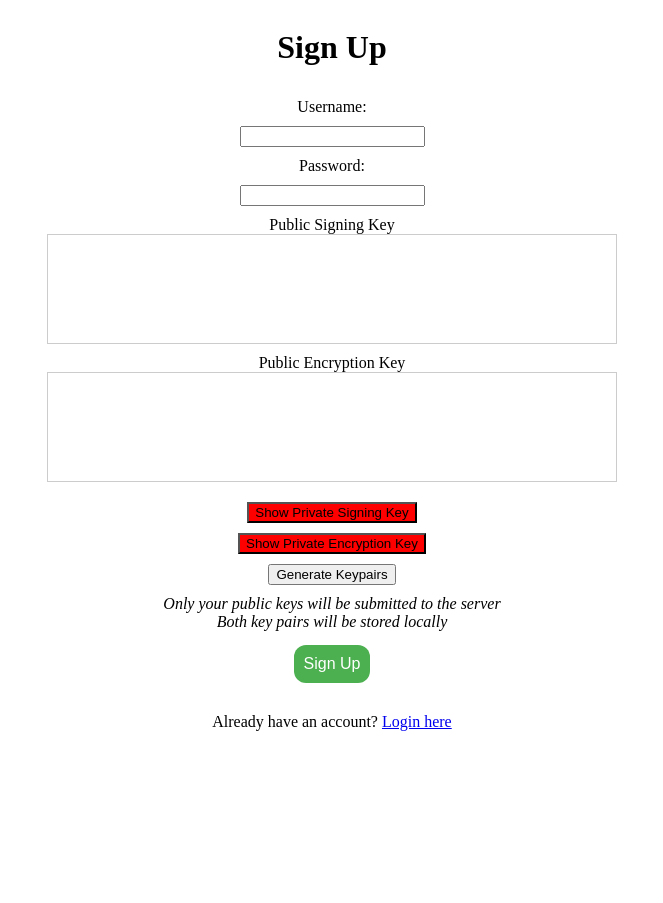
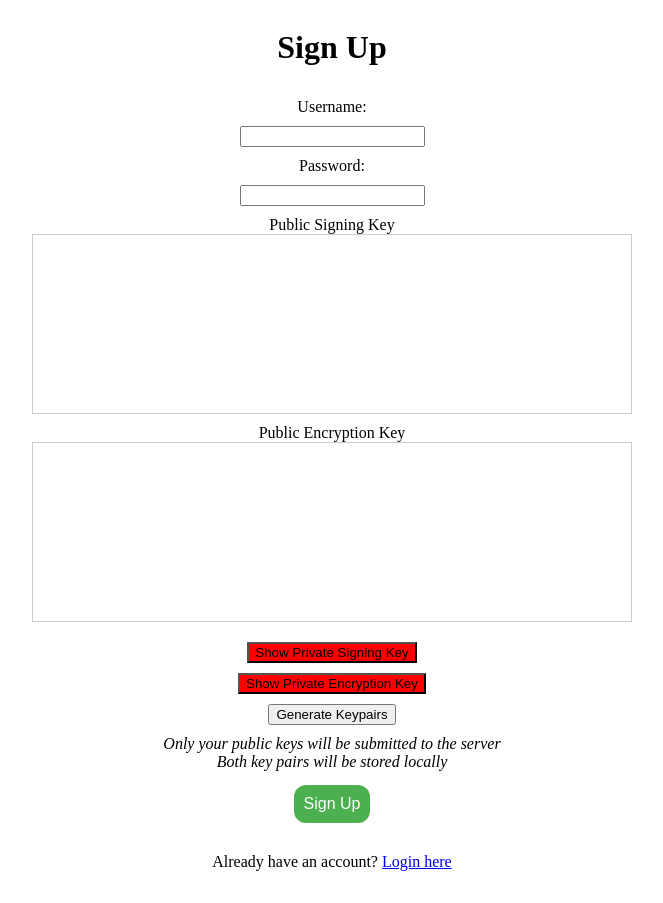
Before and after one commit to dlaffey1/CyberSecurity_File_Transfer, a Flask app: page /signup in a window 1280 px wide. Shown: the whole page, without its empty margins (308-971 px from the left). Before the commit the page ends 731 px from the top, so only its background shows below. Run offline with Flask 3, Linux system fonts and the light colour scheme.

Commit message:
Adjust key text sizes for 4096 key

```diff
--- a/dj/static/global.css
+++ b/dj/static/global.css
@@ -30,8 +30,8 @@ form {
 
 .pub-key,
 .priv-key {
-  width: 570px;
-  height: 110px;
+  width: 600px;
+  height: 180px;
   overflow-wrap: break-word; /* Allow long words to be broken and wrap onto the next line */
   border: 1px solid #ccc;
   padding: 10px;
@@ -42,7 +42,7 @@ form {
 
 .priv-key {
   width: 700px;
-  height: 320px;
+  height: 600px;
 }
 
 .buttons {
```
